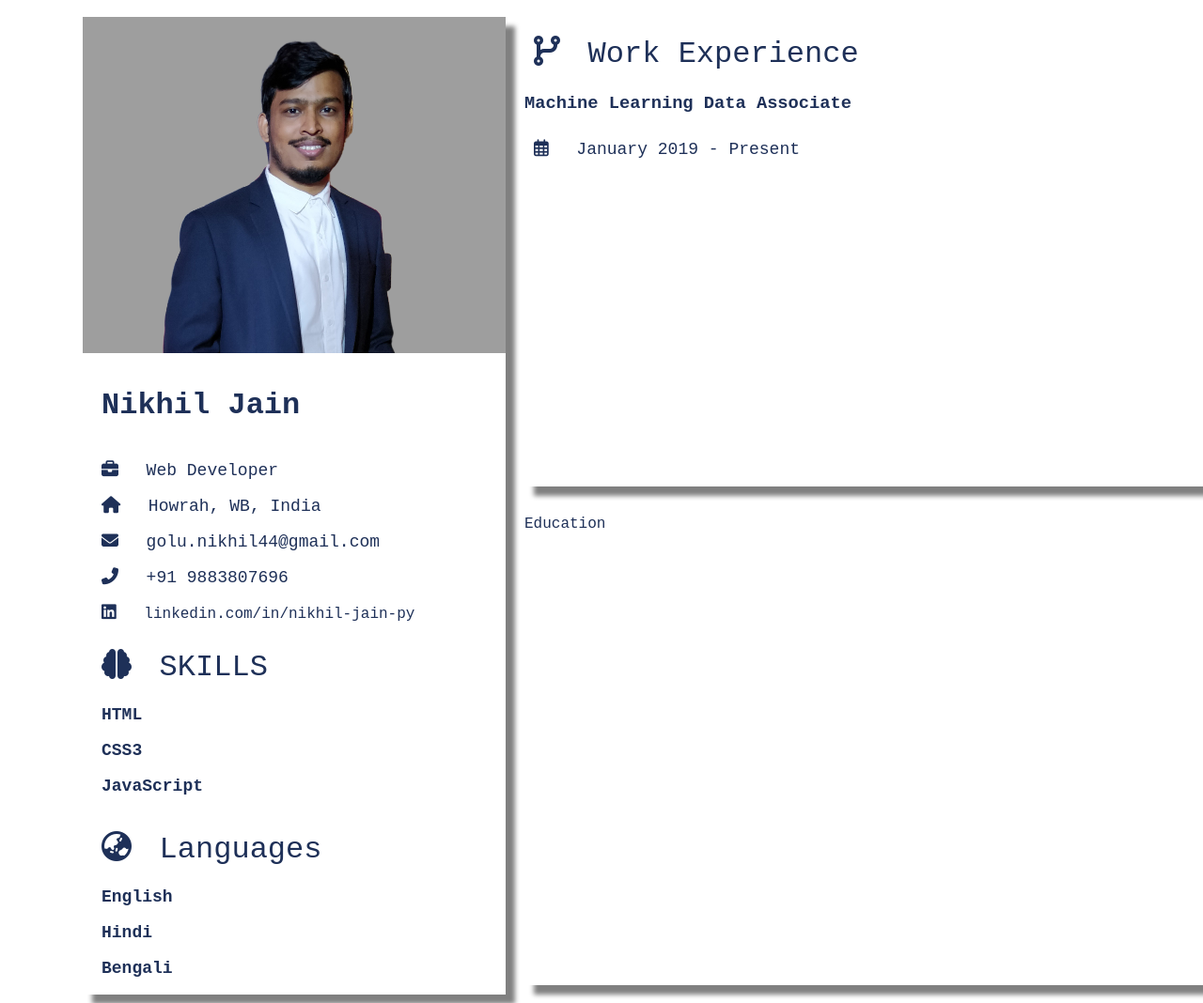
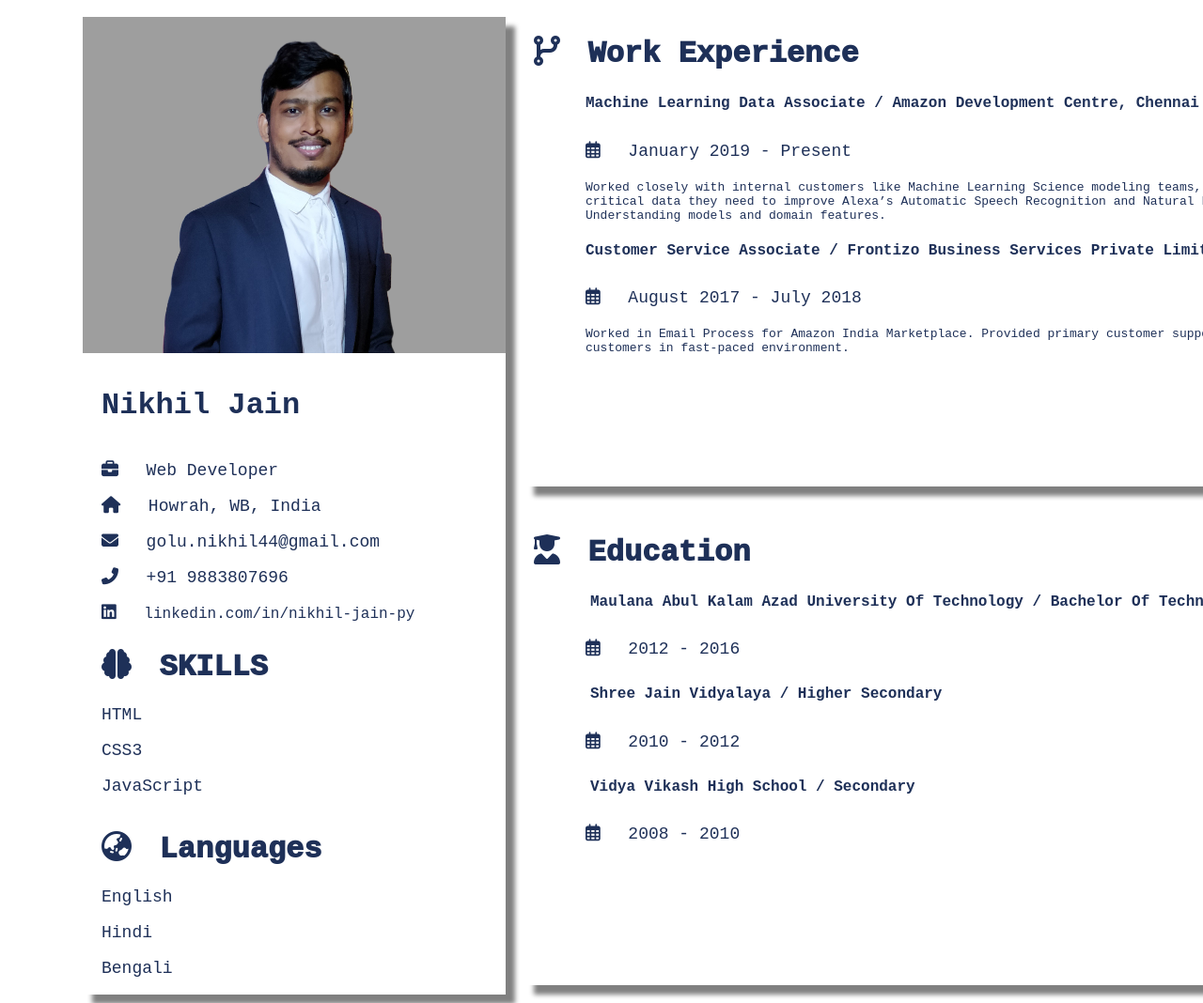
Before and after one commit to Niks4u2/resumeHTMLCSS, a plain HTML site: page index.html in a window 1280 px wide. Shown: the top 1068 px of the page at 94% size. Drawn offline with Linux system fonts and the light colour scheme.

Commit message:
experience annd education added

```diff
--- a/index.html
+++ b/index.html
@@ -42,11 +42,34 @@
         <div class="experience">
             <i id="skill" class="fas fa-code-branch"></i>
             <span id="skill">Work Experience</span>
-            <h3>Machine Learning Data Associate</h3>
-            <i class="far fa-calendar-alt"></i>
+            <h4>Machine Learning Data Associate / Amazon Development Centre, Chennai</h4>
+            <i id="calendar" class="far fa-calendar-alt"></i>
             <span>January 2019 - Present</span>
+            <p class="desc">Worked closely with internal customers like Machine
+                Learning Science modeling teams, providing the critical data
+                they need to󠄀 impro󠄀ve Alexa’s Auto󠄀matic Speech Reco󠄀gnitio󠄀n
+                and Natural Language Understanding models and domain
+                features.</p>
+            <h4>Customer Service Associate / Frontizo Business Services Private Limited</h4>
+            <i id="calendar" class="far fa-calendar-alt"></i>
+            <span>August 2017 - July 2018</span>
+            <p class="desc">Worked in Email Process for Amazon India Marketplace.
+                Provided primary customer support to Indian customers in
+                fast-paced environment.</p>
         </div>
-        <div class="education">Education</div>
+        <div class="education">
+            <i id="skill" class="fas fa-user-graduate"></i>
+            <span id="skill">Education</span>
+            <h4>Maulana Abul Kalam Azad University Of Technology / Bachelor Of Technology</h4>
+            <i id="calendar" class="far fa-calendar-alt"></i>
+            <span>2012 - 2016</span>
+            <h4>Shree Jain Vidyalaya / Higher Secondary</h4>
+            <i id="calendar" class="far fa-calendar-alt"></i>
+            <span>2010 - 2012</span>
+            <h4>Vidya Vikash High School / Secondary</h4>
+            <i id="calendar" class="far fa-calendar-alt"></i>
+            <span>2008 - 2010</span>
+        </div>
         <footer>
             <p>Copyright &#169;2021-@niks4u2. All rights reserved.</p>
             <div id="social">
--- a/resources/css/style.css
+++ b/resources/css/style.css
@@ -66,11 +66,11 @@ footer > p {
 #skill {
     font-size: xx-large;
     padding-top: 20px;
+    font-weight: 1000;
 }
 .container > p {
     padding-left: 10px;
     font-size: large;
-    font-weight: 600;
 }
 #social {
     display: grid;
@@ -86,3 +86,17 @@ footer > p {
 #s-links:hover {
     opacity: 0.6;
 }
+.experience > h4 {
+    padding-left: 65px;
+}
+#calendar {
+    padding-left: 65px;
+}
+.desc {
+    padding-left: 65px;
+    font-size: small;
+    padding-right: 10px;
+}
+.education > h4 {
+    padding-left: 70px;
+}
```
